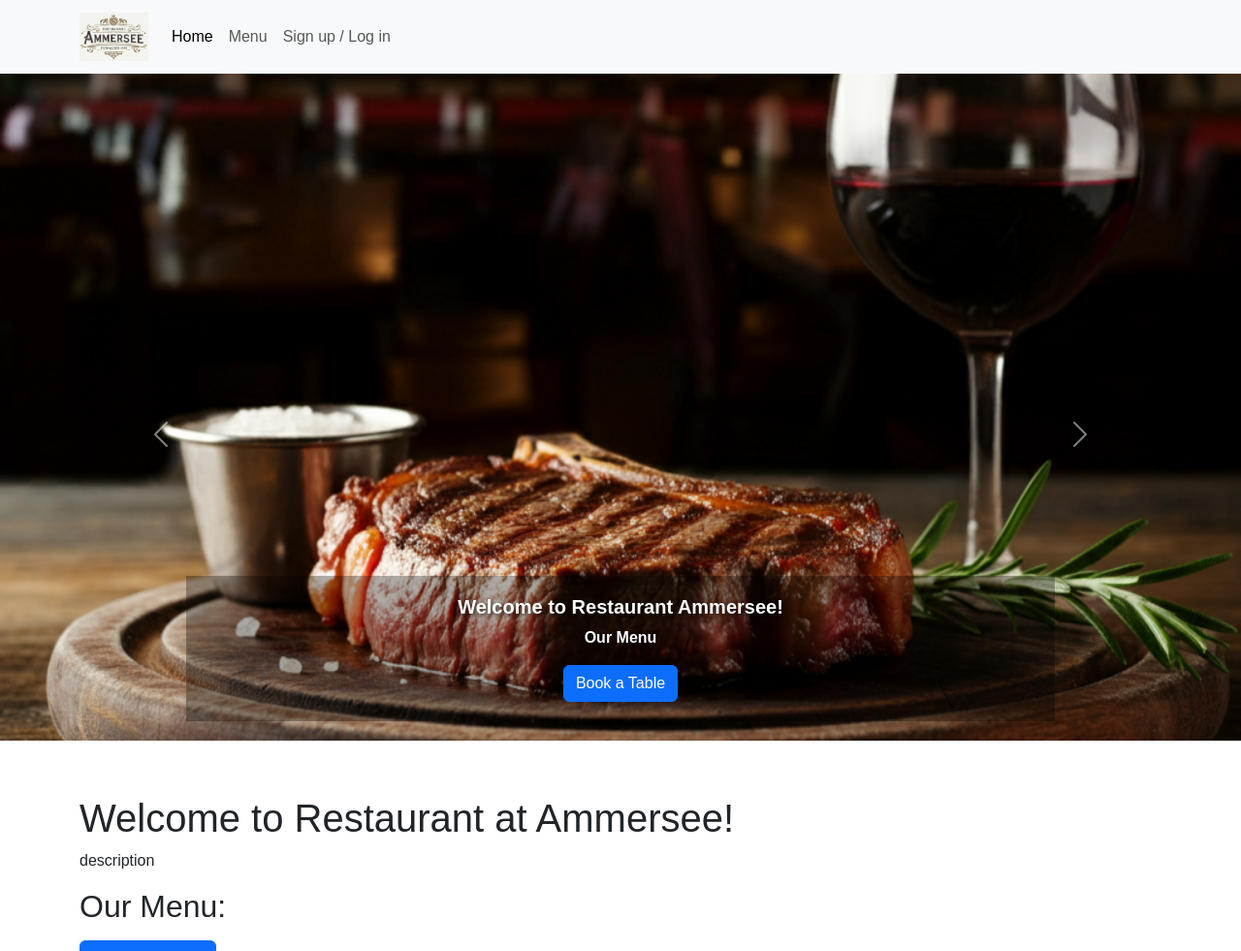
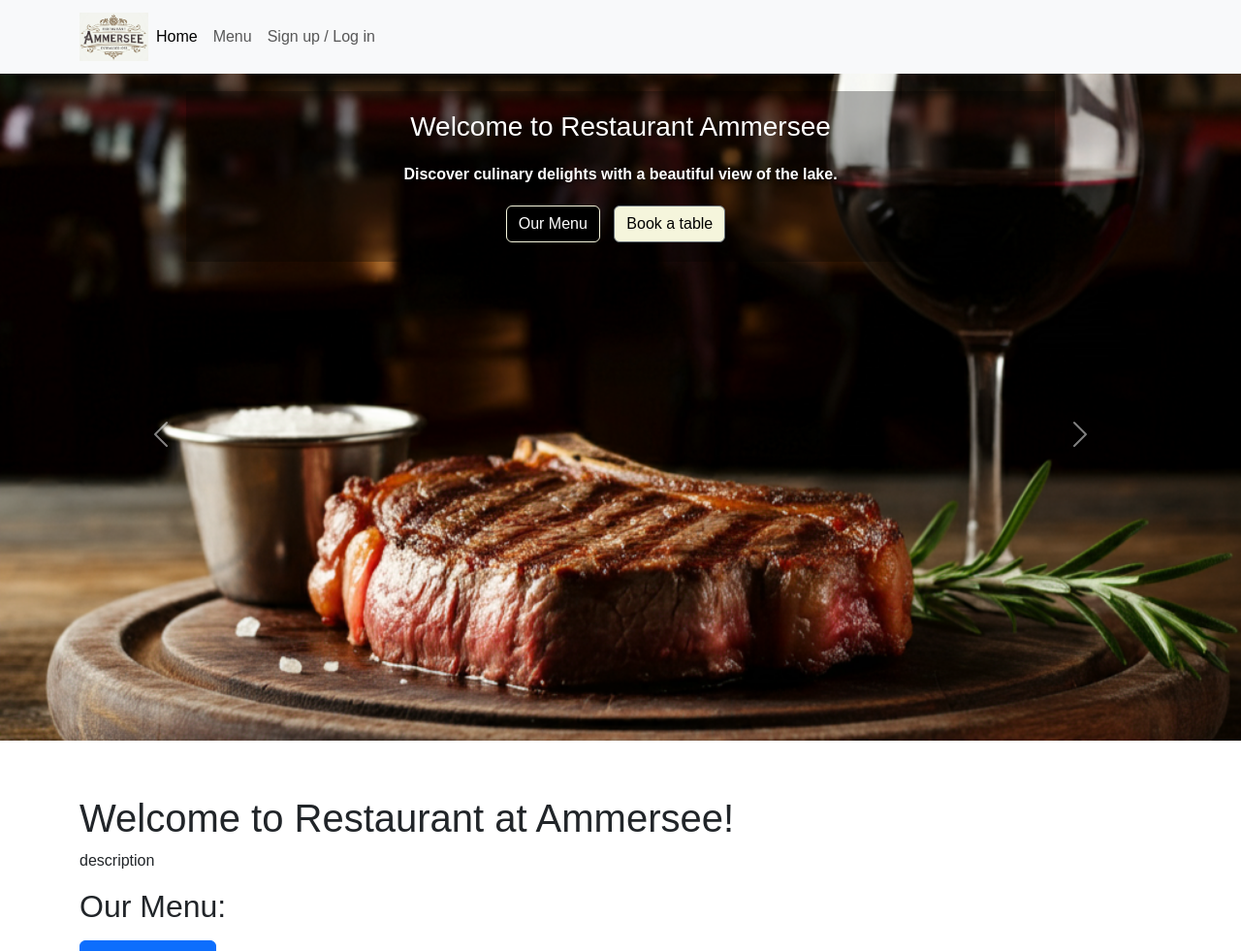
Before and after one commit to Amila3951/restaurant_ammersee, a Django app: page / in a window 1280 px wide. Shown: the top 981 px of the page at 97% size. Run offline with Django 4.2, Linux system fonts and the light colour scheme; data that the repository does not hold is empty.

Commit message:
Added style to first image and buttons

```diff
--- a/restaurant/static/restaurant/style.css
+++ b/restaurant/static/restaurant/style.css
@@ -96,3 +96,29 @@ nav.navbar .navbar-brand img {
   width: auto;
   object-fit: contain;
 }
+
+.slide-options {
+  margin-top: 20px;
+}
+
+.slide-options a {
+  margin-right: 10px;
+}
+
+
+#imageSlider .carousel-item:first-child .carousel-caption {
+  top: 10%;
+  bottom: auto;
+}
+
+.menu-button {
+  background-color: black;
+}
+
+.slide-options a:hover {
+  filter: brightness(0.5); /* Decrease the brightness of the buttons*/
+}
+
+.spaced-paragraph {
+  margin-top: 20px;
+}
--- a/restaurant/templates/base.html
+++ b/restaurant/templates/base.html
@@ -14,7 +14,7 @@
 <body>
   <nav class="navbar navbar-expand-lg navbar-light bg-light">
     <div class="container">
-      <a class="navbar-brand me-auto!important" href="{% url 'home' %}">
+      <a class="navbar-brand me-auto" href="{% url 'home' %}">
         <img src="{% static 'restaurant/images/logo.png' %}" alt="Restaurant Ammersee Logo">
       </a>
       <button class="navbar-toggler" type="button" data-bs-toggle="collapse" data-bs-target="#navbarNav" aria-controls="navbarNav" aria-expanded="false" aria-label="Toggle navigation">
--- a/restaurant/templates/reservations/home.html
+++ b/restaurant/templates/reservations/home.html
@@ -8,9 +8,12 @@
     <div class="carousel-item active">
       <img src="{% static 'restaurant/images/cover2.png' %}" class="d-block w-100" alt="Cover 2">
       <div class="carousel-caption d-none d-md-block">
-        <h5>Welcome to Restaurant Ammersee!</h5>
-        <p>Our Menu</p>
-        <a href="{% url 'restaurant:make_reservation' %}" class="btn btn-primary">Book a Table</a>
+        <h3>Welcome to Restaurant Ammersee</h3>
+        <p class="spaced-paragraph">Discover culinary delights with a beautiful view of the lake.</p>
+        <div class="slide-options">
+          <a href="{% url 'restaurant:menu' %}" class="btn btn-primary" style="background-color: black; border-color: beige;">Our Menu</a>
+          <a href="{% url 'restaurant:make_reservation' %}" class="btn btn-secondary" style="background-color: beige; color: black;" >Book a table</a>
+        </div>
       </div>
     </div>
     <div class="carousel-item">
```
